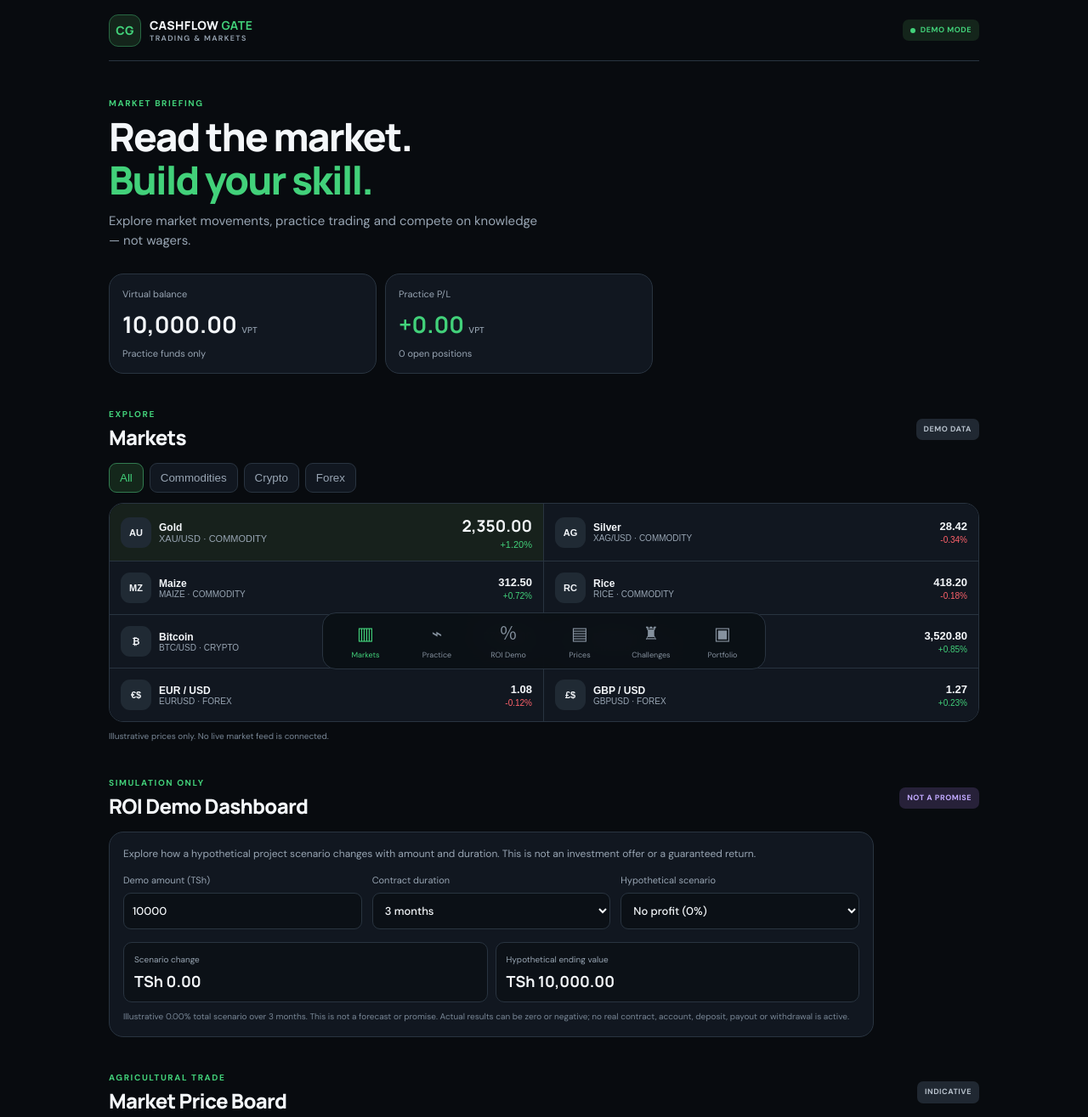
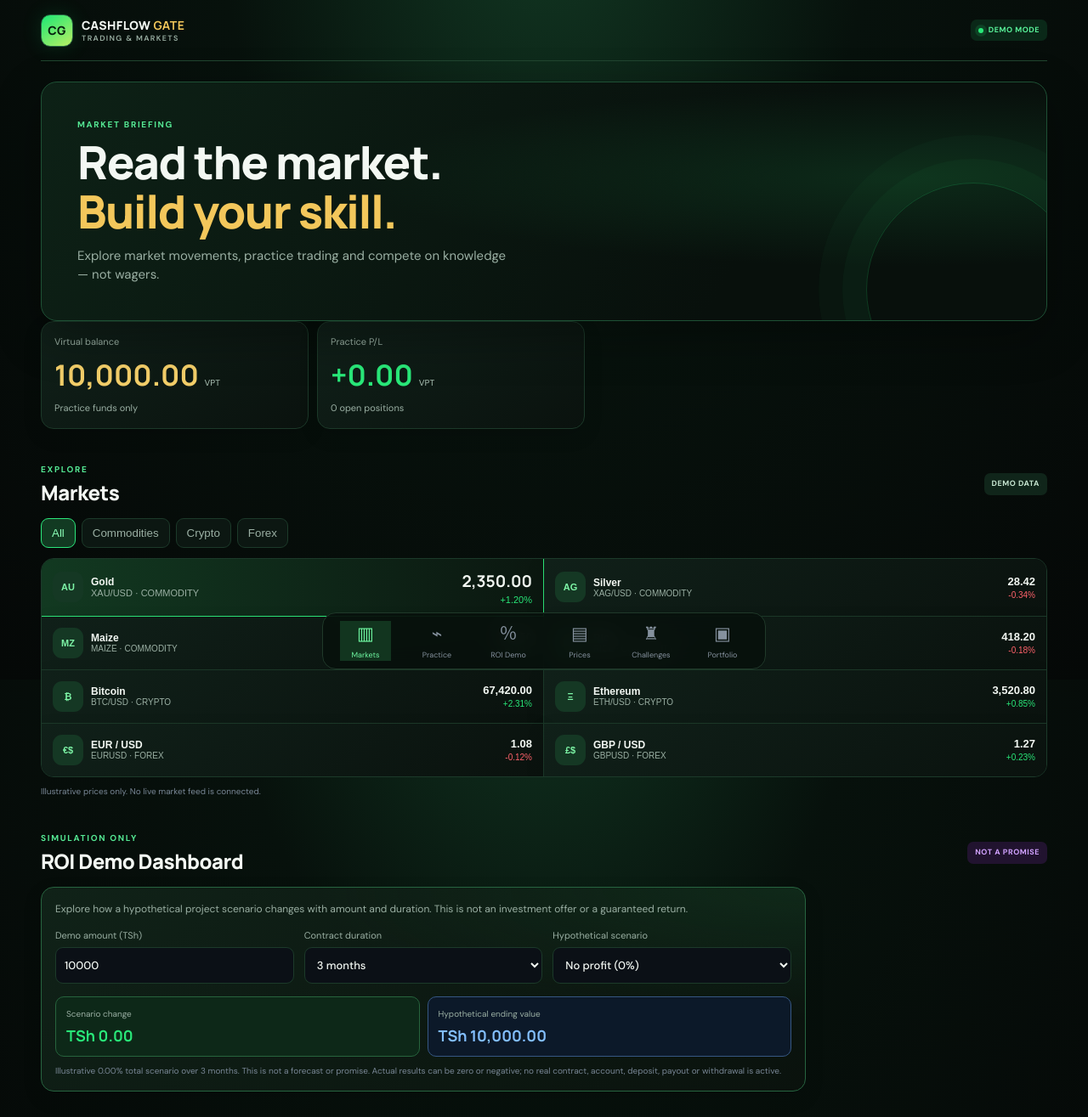
Before and after one commit to MKONDE/cashflow-gate, a plain HTML site: page index.html in a window 1280 px wide. Shown: the top 1315 px of the page at 85% size. Drawn offline with Linux system fonts and the light colour scheme.

Commit message:
Refresh Cashflow Gate with mining-pool inspired green gold blue violet UI

```diff
--- a/styles.css
+++ b/styles.css
@@ -5,3 +5,54 @@
 
 /* Additive ROI demo and agricultural market board */
 .roiCard{padding:16px}.roiIntro{font-size:12px;margin:0 0 14px}.roiGrid{display:grid;grid-template-columns:1fr;gap:12px}.roiGrid label{display:block;color:var(--muted);font-size:11px;margin-bottom:6px}.roiGrid input,.roiGrid select{width:100%;min-height:43px;background:#0b1016;border:1px solid var(--line);border-radius:9px;color:var(--text);padding:10px;font:500 13px 'DM Sans',sans-serif}.roiResults{display:grid;grid-template-columns:1fr 1fr;gap:9px;margin-top:15px}.roiResults>div{padding:12px;background:#0c1117;border:1px solid var(--line);border-radius:10px;min-width:0}.roiResults span{display:block;color:var(--muted);font-size:10px}.roiResults strong{display:block;font:700 clamp(13px,3.4vw,18px) Manrope,sans-serif;margin-top:6px;overflow-wrap:anywhere}.tableWrap{overflow-x:auto}.priceTable{border-collapse:collapse;width:100%;min-width:570px;font-size:11px}.priceTable th,.priceTable td{text-align:left;padding:11px 9px;border-bottom:1px solid var(--line);white-space:nowrap}.priceTable th{color:var(--muted);font-size:10px;font-weight:600}.priceTable td:last-child{color:var(--green)}@media(min-width:700px){.roiGrid{grid-template-columns:repeat(3,minmax(0,1fr))}.roiCard{max-width:900px}}
+
+
+/* Mining Pool-inspired visual refresh: green, gold, blue and violet */
+:root{--bg:#050b09;--panel:#0c1712;--panel2:#10251a;--line:#1c3a2a;--text:#f3f8f3;--muted:#9aafa3;--green:#29e879;--gold:#f3c75b;--blue:#3f9cff;--purple:#b36bff;--radius:15px}
+body{background:radial-gradient(ellipse at 50% -15%,#123823 0%,#07110c 42%,#050807 100%);background-attachment:fixed}
+.shell{max-width:1240px}
+.top{border-bottom-color:#214630}
+.mark{background:linear-gradient(145deg,#1ce875,#b9ef64);color:#06200f;box-shadow:0 0 24px #1ce87522}
+.brand b{color:var(--gold)}
+.mode{border-color:#276c42;background:#0a2818;color:#59f39a}
+.mode i{box-shadow:0 0 0 4px #27e77c22}
+.hero{position:relative;overflow:hidden;border:1px solid #1e5135;border-radius:19px;padding:clamp(22px,5vw,42px);background:radial-gradient(ellipse at 85% 40%,#14512d66,transparent 44%),linear-gradient(120deg,#0d2116,#08100c 70%);box-shadow:0 18px 55px #0005}
+.hero:after{content:"";position:absolute;right:-40px;bottom:-90px;width:250px;height:250px;border:1px solid #2ae87933;border-radius:50%;box-shadow:0 0 0 28px #2ae87908,0 0 0 56px #2ae87906;pointer-events:none}
+.hero h1{font-size:clamp(30px,5vw,54px);line-height:1.08;letter-spacing:-1.5px}
+.hero h1 em{color:var(--gold)}
+.eyebrow{color:#55e994;letter-spacing:1.7px}
+.card,.market{background:linear-gradient(145deg,#102019,#0a120e);border-color:#1c3929;box-shadow:0 8px 22px #0002}
+.stats{grid-template-columns:repeat(2,minmax(0,1fr))}
+.stats .card strong{font-size:clamp(23px,4vw,34px);color:#f3ce69}
+.stats .card:nth-child(2) strong{color:var(--green)}
+.heading h2{letter-spacing:-.5px}
+.tag{border-color:#31503c;background:#10251a;color:#c7e6d1}
+.purple{color:#d1a2ff!important;background:#21132f!important;border-color:#54316e!important}
+.greenTag{color:#62f5a0!important;background:#0b2a18!important;border-color:#28653f!important}
+.filter.active{background:#123a22;border-color:#2be77b;color:#8bffb8}
+.market.selected{border-color:#2de879;background:linear-gradient(90deg,#123921,#0b1710)}
+.coin{background:#153824;color:#7ef6a7}
+.quote .green,.green{color:var(--green)}
+.red{color:#ff6f86}
+.selected{border-color:#244b32}
+.chart{background:linear-gradient(180deg,#0b2416,#09110c);border-color:#20472f}
+.chart .line{stroke:var(--green);filter:drop-shadow(0 0 4px #29e87966)}
+.chart .grid{stroke:#1d3b29}
+.buy{background:linear-gradient(100deg,#13b954,#35ec82);color:#03230f;box-shadow:0 5px 18px #22e66a20}
+.sell{background:linear-gradient(100deg,#192e55,#254f85);border-color:#3e6cb1;color:#e7f0ff}
+#roi-demo .roiCard{border-color:#276440;background:radial-gradient(ellipse at 100% 0%,#174e2c55,transparent 45%),linear-gradient(145deg,#102218,#0a120d)}
+.roiResults>div:first-child{border-color:#27643d;background:#0d2818}
+.roiResults>div:first-child strong{color:var(--green)}
+.roiResults>div:last-child{border-color:#365783;background:#0c1929}
+.roiResults>div:last-child strong{color:#83bfff}
+.roiGrid input:focus,.roiGrid select:focus,#amount:focus{outline:1px solid var(--green);border-color:var(--green)}
+#price-board .card{border-color:#4a4021;background:radial-gradient(ellipse at 100% 0%,#5c461b22,transparent 40%),linear-gradient(145deg,#17190f,#0c120d)}
+.priceTable td:last-child{color:var(--gold)}
+.challengeIcon,.person{background:#152c49;color:#8cc8ff}
+.leader strong{color:var(--gold)}
+.notice{border-color:#35547a;background:#0b1624}
+.bottom{background:#08110cdd;border-color:#20392a;backdrop-filter:blur(14px)}
+.bottom a.active{color:#6ef5a0;background:#12351f}
+footer{color:#829b8b}
+@media(min-width:760px){.stats{grid-template-columns:repeat(2,minmax(0,1fr))}.hero{margin-top:24px}.markets{grid-template-columns:repeat(2,minmax(0,1fr))}}
+@media(max-width:480px){.hero{padding:22px 18px}.hero h1{font-size:32px}.stats .card{padding:14px}.bottom{grid-template-columns:repeat(3,minmax(0,1fr))}.bottom a{font-size:10px}}
```
